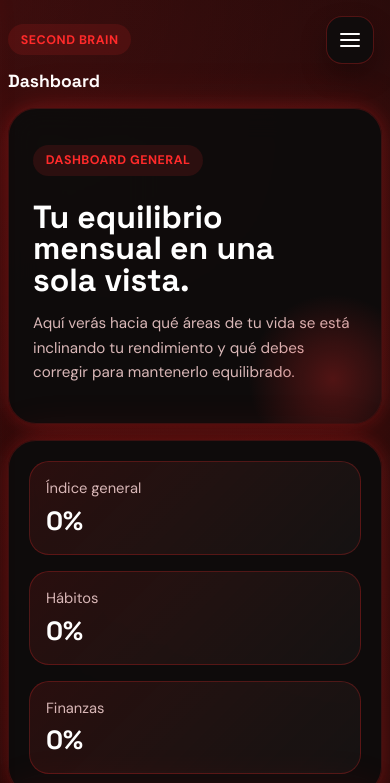
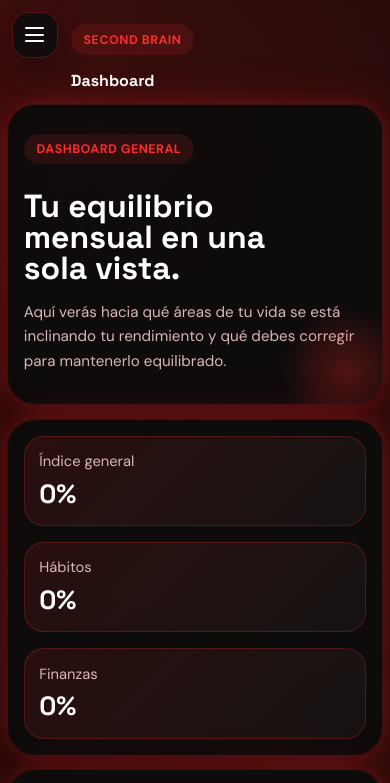
Before and after one commit to somoshermanosalison-lab/Habit-tracker, a website: page public/index.html in a window 390 px wide. Shown: the top 783 px of the page. Drawn offline with Linux system fonts and the light colour scheme.

Commit message:
correccion mobil

```diff
--- a/public/styles.css
+++ b/public/styles.css
@@ -105,6 +105,8 @@ html {
   font-size: 16px;
   -webkit-text-size-adjust: 100%;
   scroll-behavior: smooth;
+  background-color: var(--bg);
+  overscroll-behavior-y: none;
 }
 
 body {
@@ -118,6 +120,21 @@ body {
     radial-gradient(circle at bottom right, rgba(255, 255, 255, 0.08), transparent 22%),
     linear-gradient(140deg, var(--bg) 0%, color-mix(in srgb, var(--bg-strong) 82%, var(--accent) 18%) 55%, var(--bg) 100%);
   transition: background 220ms ease, color 220ms ease;
+  overscroll-behavior-y: none;
+}
+
+body::before {
+  content: "";
+  position: fixed;
+  inset: 0;
+  z-index: -1;
+  pointer-events: none;
+  background:
+    radial-gradient(circle at top left, color-mix(in srgb, var(--accent) 22%, transparent), transparent 30%),
+    radial-gradient(circle at bottom right, rgba(255, 255, 255, 0.08), transparent 22%),
+    linear-gradient(140deg, var(--bg) 0%, color-mix(in srgb, var(--bg-strong) 82%, var(--accent) 18%) 55%, var(--bg) 100%);
+  filter: blur(18px);
+  transform: scale(1.04);
 }
 
 img,
@@ -140,7 +157,7 @@ button {
 .page-shell {
   width: min(100% - 1rem, var(--max-width));
   margin: 0 auto;
-  padding: 0.75rem 0 1.25rem;
+  padding: calc(0.75rem + env(safe-area-inset-top, 0px)) 0 1.25rem;
 }
 
 .topbar {
@@ -148,7 +165,8 @@ button {
   align-items: center;
   gap: 0.9rem;
   margin-bottom: 1rem;
-  padding-right: 4.25rem;
+  padding-left: 4.25rem;
+  min-height: 3.25rem;
 }
 
 .topbar-copy {
@@ -178,7 +196,7 @@ button {
 
 .menu-toggle {
   position: fixed;
-  right: 1rem;
+  left: 1rem;
   top: 1rem;
   z-index: 26;
   flex-direction: column;
@@ -258,6 +276,10 @@ button {
 
 .app-section.is-active {
   display: block;
+}
+
+main {
+  min-width: 0;
 }
 
 .training-subnav {
@@ -312,6 +334,13 @@ button {
   gap: var(--space-3);
 }
 
+.dashboard,
+.overview-grid,
+.finance-dashboard,
+.training-dashboard {
+  min-width: 0;
+}
+
 .hero-copy,
 .hero-card,
 .panel {
@@ -360,7 +389,7 @@ h2 {
 
 h1 {
   margin-top: 0.875rem;
-  max-width: 12ch;
+  max-width: 14ch;
   font-size: clamp(2rem, 8vw, 4.25rem);
   line-height: 0.98;
 }
@@ -1195,6 +1224,92 @@ h2 {
   color: var(--muted);
 }
 
+@media (max-width: 39.99rem) {
+  .page-shell {
+    width: min(100% - 0.85rem, var(--max-width));
+    padding-bottom: 1rem;
+  }
+
+  .topbar {
+    gap: 0.75rem;
+    margin-bottom: 0.85rem;
+    padding-left: 4rem;
+  }
+
+  .topbar-copy strong {
+    font-size: 1rem;
+  }
+
+  .menu-toggle {
+    top: max(0.75rem, env(safe-area-inset-top, 0px));
+    left: 0.75rem;
+    width: 2.85rem;
+    height: 2.85rem;
+  }
+
+  .side-menu {
+    width: min(19rem, calc(100vw - 1.25rem));
+    padding: 1rem;
+  }
+
+  .hero {
+    gap: 0.85rem;
+    margin-bottom: 0.85rem;
+  }
+
+  .hero-copy,
+  .hero-card,
+  .panel {
+    padding: 1rem;
+  }
+
+  .hero-copy::after {
+    width: 8.5rem;
+    height: 8.5rem;
+    right: -2rem;
+    bottom: -2.25rem;
+  }
+
+  .stat {
+    padding: 0.9rem;
+  }
+
+  .overview-chart-wrap,
+  .wave-wrap,
+  .pie-wrap,
+  .body-map-wrap {
+    border-radius: 1.2rem;
+  }
+
+  .training-subnav {
+    gap: 0.55rem;
+    margin: 0.85rem 0;
+  }
+
+  .training-nav-link {
+    min-width: calc(50% - 0.3rem);
+    flex: 1 1 calc(50% - 0.3rem);
+    padding: 0.75rem 0.9rem;
+  }
+
+  .habit-form,
+  .calendar-controls,
+  .routine-toolbar,
+  .theme-grid {
+    gap: 0.85rem;
+  }
+
+  .routine-week-grid,
+  .theme-grid {
+    grid-template-columns: 1fr;
+  }
+
+  .app-footer {
+    margin-top: 1rem;
+    padding: 1rem;
+  }
+}
+
 @media (min-width: 40rem) {
   .page-shell {
     width: min(100% - 1.5rem, var(--max-width));
@@ -1350,6 +1465,7 @@ h2 {
   }
 
   .topbar {
+    padding-left: 0;
     padding-right: 0;
   }
 
```
